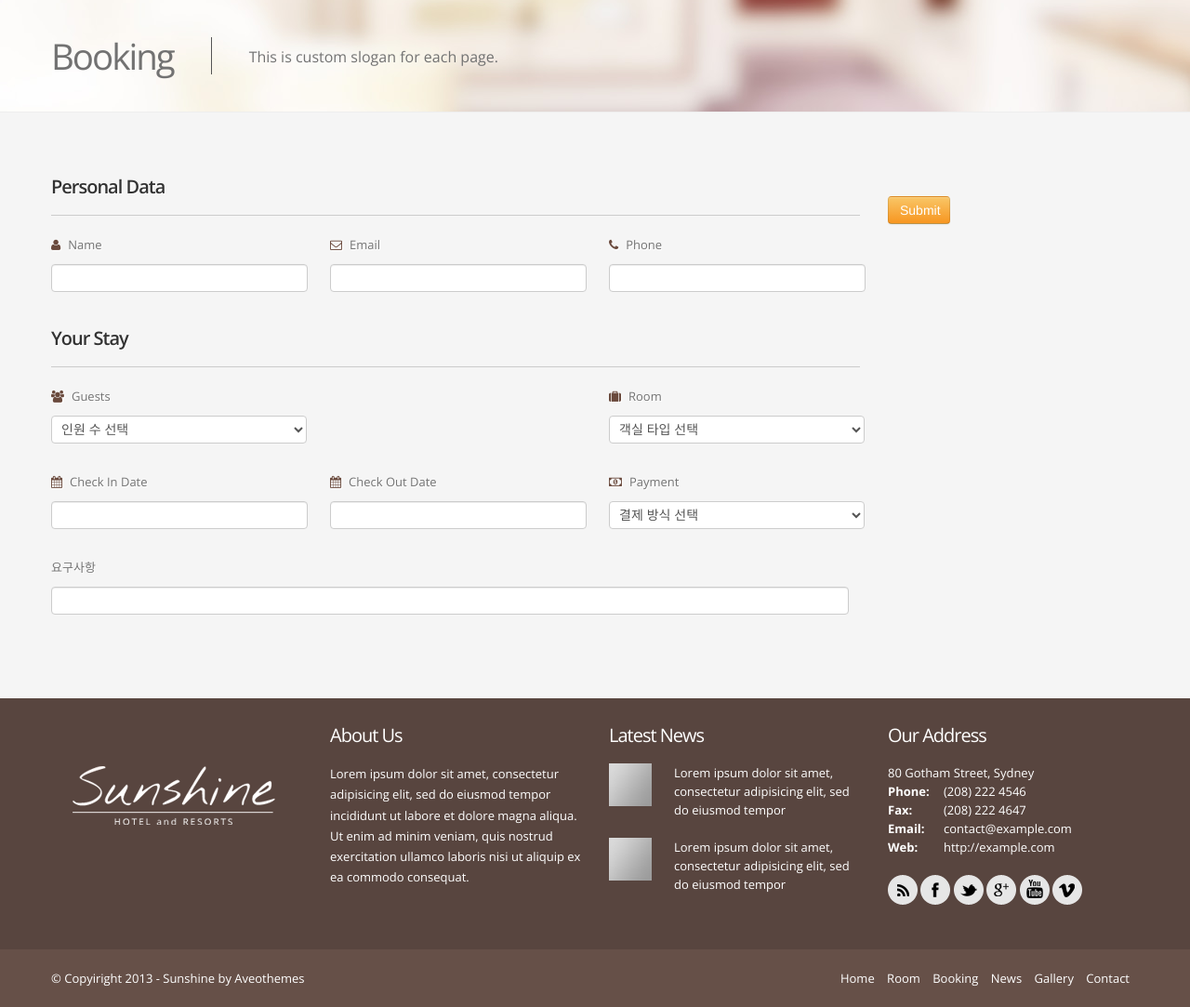
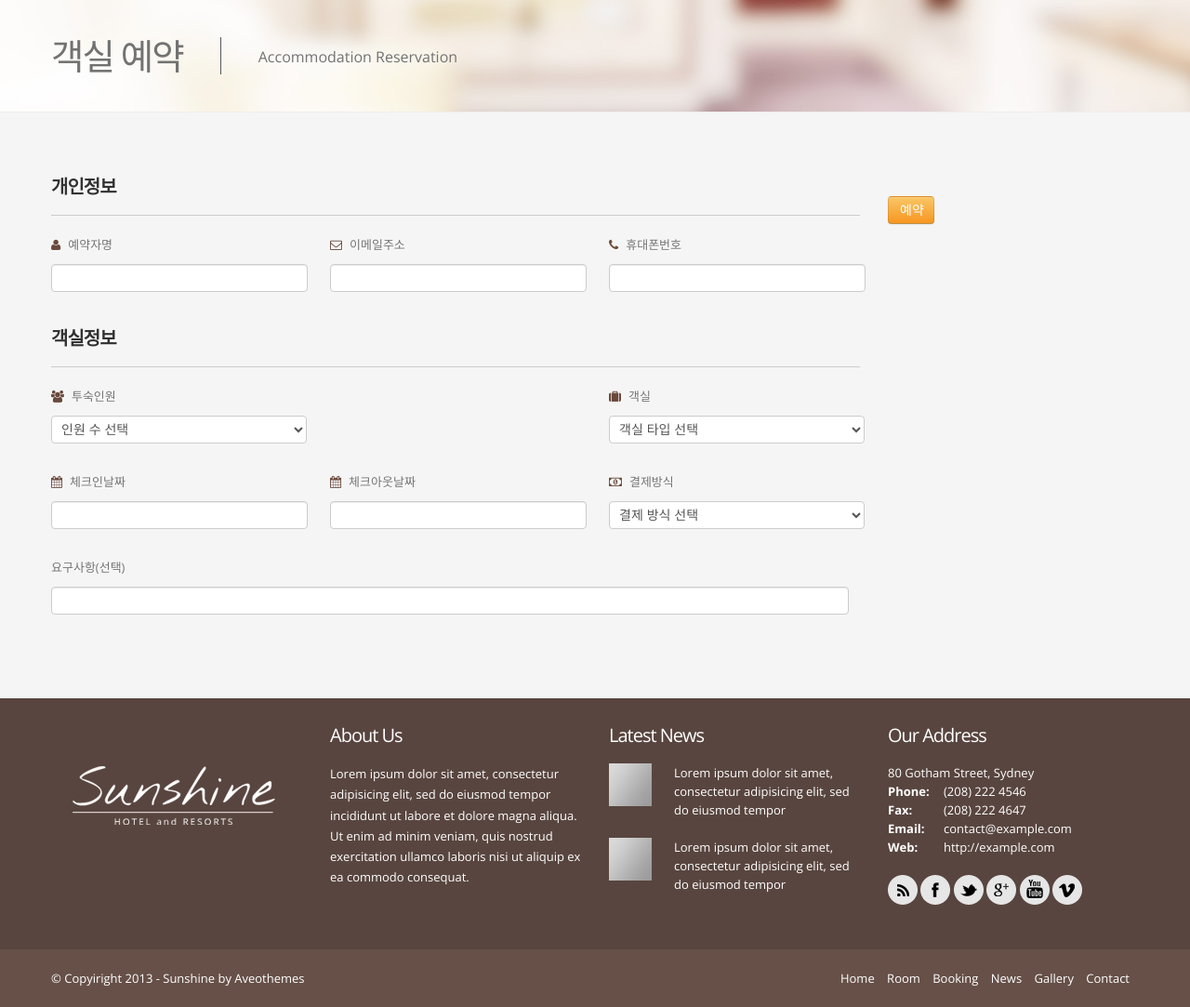
Before and after one commit to sojoong/legend, a Django app: page /booking in a window 1280 px wide. Shown: the part 228-1311 px from the top of the page at 93% size. Run offline with Django 3.2, Linux system fonts and the light colour scheme.

Commit message:
update templates : change field name to korean

```diff
--- a/templates/Sunshine/html/booking.html
+++ b/templates/Sunshine/html/booking.html
@@ -43,8 +43,8 @@
   <div class="container">
     <div class="row">
       <div class="span12">
-        <h1>Booking</h1>
-        <span>This is custom slogan for each page.</span>
+        <h1>객실 예약</h1>
+        <span>Accommodation Reservation</span>
       </div>
     </div>
   </div>
@@ -60,31 +60,31 @@
         <div class="booking-form">
           <div class="span9">
             <div class="row">
-              <h3 class="title span9">Personal Data</h3>
+              <h3 class="title span9">개인정보</h3>
               <div class="span3">
-                <span class="text-label"><i class=" icon-user"></i>Name</span>
+                <span class="text-label"><i class=" icon-user"></i>예약자명</span>
                 <div class="control-group {% if reservation_form.name.errors %}warning{% endif %}">
                   {{ reservation_form.name }}
                 </div>
                 {{ reservation_form.name.errors }}
               </div>
               <div class="span3">
-                <span class="text-label"><i class="icon-envelope-alt"></i>Email</span>
+                <span class="text-label"><i class="icon-envelope-alt"></i>이메일주소</span>
                 <div class="control-group {% if reservation_form.email.errors %}warning{% endif %}">
                   {{ reservation_form.email }}
                 </div>
                 {{ reservation_form.email.errors }}
               </div>
               <div class="span3">
-                <span class="text-label"><i class="icon-phone"></i>Phone</span>
+                <span class="text-label"><i class="icon-phone"></i>휴대폰번호</span>
                 <div class="control-group {% if reservation_form.phone.errors %}warning{% endif %}">
                   {{ reservation_form.phone }}
                 </div>
                 {{ reservation_form.phone.errors }}
               </div>
-              <h3 class="title span9">Your Stay</h3>
+              <h3 class="title span9">객실정보</h3>
               <div class="span6">
-                <span class="text-label"><i class="icon-group"></i>Guests</span>
+                <span class="text-label"><i class="icon-group"></i>투숙인원</span>
                 <div class="row">
                   <div class="span3">
                     <div class="control-group {% if reservation_form.numberOfPeople.errors %}warning{% endif %}">
@@ -97,35 +97,35 @@
                 </div>
               </div>
               <div class="span3">
-                <span class="text-label"><i class="icon-suitcase"></i>Room</span>
+                <span class="text-label"><i class="icon-suitcase"></i>객실</span>
                 <div class="control-group {% if reservation_form.room.errors %}warning{% endif %}">
                   {{ reservation_form.room }}
                 </div>
                 {{ reservation_form.room.errors }}
               </div>
               <div class="span3">
-                <span class="text-label"><i class="icon-calendar"></i>Check In Date</span>
+                <span class="text-label"><i class="icon-calendar"></i>체크인날짜</span>
                 <div class="control-group {% if reservation_form.checkInDate.errors %}warning{% endif %}">
                   {{ reservation_form.checkInDate }}
                 </div>
                 {{ reservation_form.checkInDate.errors }}
               </div>
               <div class="span3">
-                <span class="text-label"><i class="icon-calendar"></i>Check Out Date</span>
+                <span class="text-label"><i class="icon-calendar"></i>체크아웃날짜</span>
                 <div class="control-group {% if reservation_form.checkOutDate.errors %}warning{% endif %}">
                   {{ reservation_form.checkOutDate }}
                 </div>
                 {{ reservation_form.checkOutDate.errors }}
               </div>
               <div class="span3">
-                <span class="text-label"><i class="icon-money"></i>Payment</span>
+                <span class="text-label"><i class="icon-money"></i>결제방식</span>
                 <div class="control-group {% if reservation_form.payment.errors %}warning{% endif %}">
                   {{ reservation_form.payment }}
                 </div>
                 {{ reservation_form.payment.errors }}
               </div>
               <div class="span9">
-                <span class="text-label">요구사항</span>
+                <span class="text-label">요구사항(선택)</span>
                 {{ reservation_form.request }}
                 {{ reservation_form.request.errors }}
               </div>
@@ -133,7 +133,7 @@
           </div>
 
           <div class="span btn-book-submit">
-            <input type="submit" class="btn btn-primary" value="Submit">
+            <input type="submit" class="btn btn-primary" value="예약">
           </div>
         </div>
       </div>
```
Also changed, not shown: templates/Sunshine/html/room-reservation-ok.html (+10 -10 lines).
